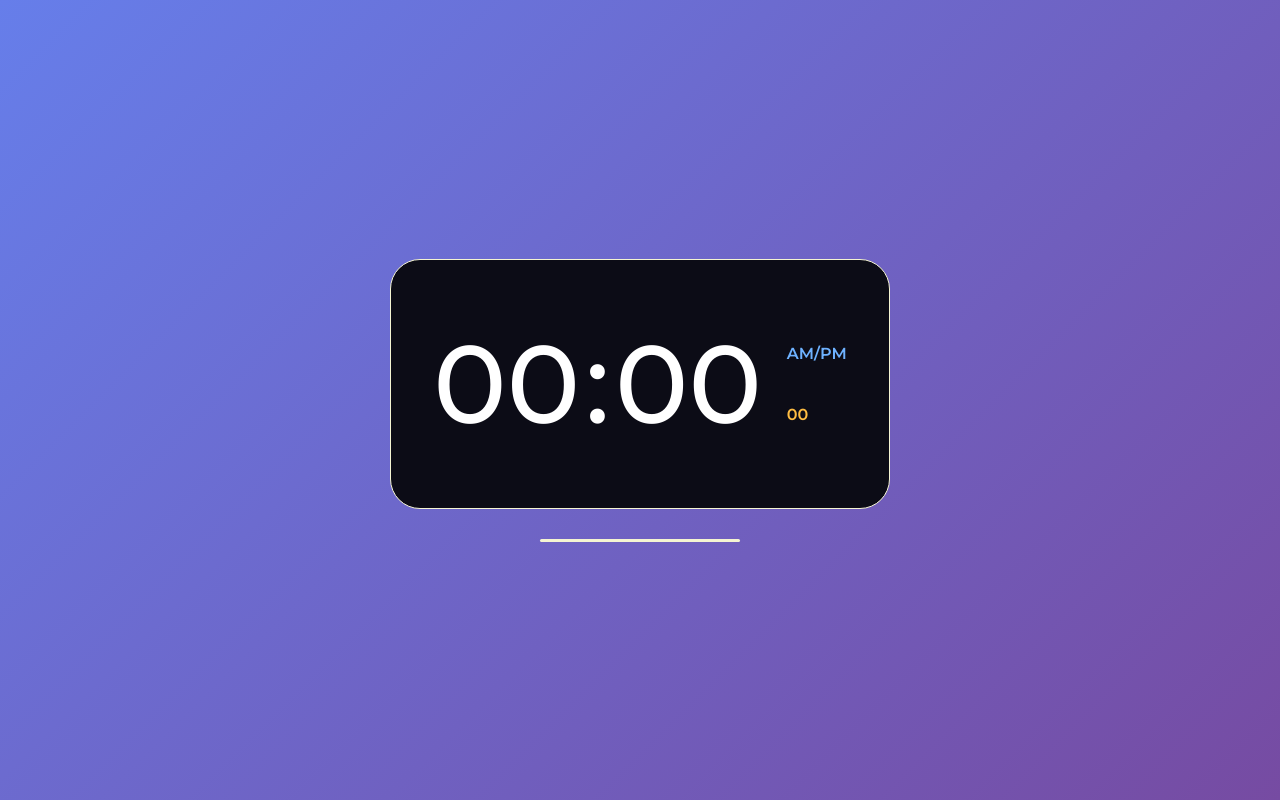
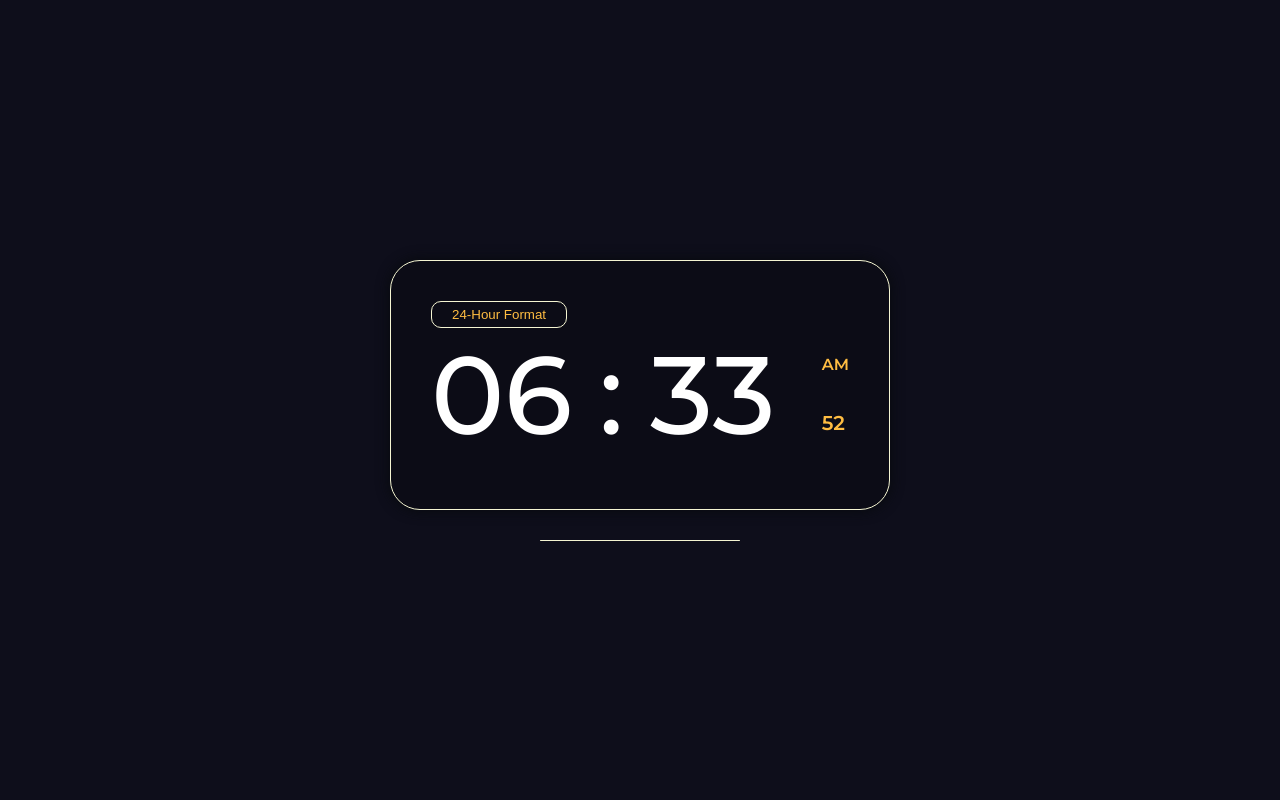
Before and after one commit to Kojoel/JavaScript-Hero-Time-Master, a plain HTML site: page index.html in a window 1280 px wide. Drawn offline with Linux system fonts and the light colour scheme.

Commit message:
Updating clock time

```diff
--- a/index.html
+++ b/index.html
@@ -11,6 +11,9 @@
 <body>
     <div class="container">
         <div class="digital-clock">
+            <div class="timeFormat">
+                <button id="changeFormat">24-Hour Format</button>
+            </div>
             <div class="time montserrat">
                 <span class="hour">00</span>
                 <span class="dots">:</span>
--- a/main.js
+++ b/main.js
@@ -1,35 +1,32 @@
 const digitalClock = document.querySelector('.digital-clock');
-const hour = document.querySelector('.hour');
-const minutes = document.querySelector('.minutes');
-const seconds = document.querySelector('.seconds');
+const clockhours = document.querySelector('.hour');
+const clockminutes = document.querySelector('.minutes');
+const clockseconds = document.querySelector('.seconds');
+const timeFormat = document.querySelector('.time-format');
 
 // console.log(hour.textContent, minutes.textContent, seconds.textContent);
 
-const date = new Date()
-console.log(date);
+function updateTime(callback){
+    setInterval(() => {
+        const date = new Date();
+        const myhours = date.getHours();
+        const myminutes = date.getMinutes();
+        const myseconds = date.getSeconds();
+        callback(myhours, myminutes, myseconds);
+        // console.log(myhours, myminutes, myseconds);
 
-const myhours = date.getHours();
-const myminutes = date.getMinutes();
-const myseconds = date.getSeconds();
-console.log(myhours);
-console.log(myminutes);
-console.log(myseconds);
-
-const mydate = date.toLocaleDateString();
-console.log(mydate);
+        // return myhours, myminutes, myseconds;
+    }, 1000);
+}
 
 //Object Oriented Clock
 function clock() {
-    this.hours = myhours;
-    this.minutes = myminutes;
-    this.seconds = myseconds;
+    this.hours = 0;
+    this.minutes = 0;
+    this.seconds = 0;
+    console.log(this.hours, this.minutes, this.seconds);
 }
 
-//Accessing properties of instance newClock
-const newClock = new clock();
-// console.log(newClock.hours);
-// console.log(newClock.minutes);
-// console.log(newClock.seconds);
 
 //Adding new methods to clock object
 Object.defineProperties(clock.prototype, {
@@ -38,7 +35,7 @@ Object.defineProperties(clock.prototype, {
             const formattedHours = this.hours.toString().padStart(2, '0');
             const formattedMinutes = this.minutes.toString().padStart(2, '0');
             const formattedSeconds = this.seconds.toString().padStart(2, '0');
-
+            console.log(formattedHours);
             return `${formattedHours}:${formattedMinutes}:${formattedSeconds}`;
         },
         writeable: true,
@@ -61,10 +58,48 @@ Object.defineProperties(clock.prototype, {
         writeable: true,
         configuration: true,
         enumerable: false
+    },
+    update: {
+        value: function(hours, minutes, seconds) {
+            this.hours = hours;
+            this.minutes = minutes;
+            this.seconds = seconds;
+            this.display();
+        },
+        writeable: true,
+        configuration: true,
+        enumerable: false
+    },
+    display: {
+        value: function() {
+            clockhours.textContent = this.hours.toString().padStart(2, '0');
+            clockminutes.textContent = this.minutes.toString().padStart(2, '0');
+            clockseconds.textContent = this.seconds.toString().padStart(2, '0');
+            timeFormat.textContent = this.get12HourTime();
+        }
     }
 })
 
-// console.log(clock);
-// console.log(newClock.getFormattedTime());
-// console.log(newClock.get12HourTime());
-// console.log(newClock.hours);
+
+
+//Accessing properties of instance newClock
+const newClock = new clock();
+console.log(newClock);
+// console.log(newClock.minutes);
+// console.log(newClock.seconds);
+
+
+//updating time every second
+updateTime((hours, minutes, seconds) => {
+    newClock.update(hours, minutes, seconds);
+});
+
+
+
+
+
+
+
+
+
+// Adding feature: 12/24 hour format, time zone, colors
--- a/style.css
+++ b/style.css
@@ -29,9 +29,8 @@ body{
     align-items: center;
     justify-content: center;
     gap: 30px;
-    background-image: linear-gradient(135deg, #667eea 0%, #764ba2 100%);
+    /* background-image: linear-gradient(135deg, #667eea 0%, #764ba2 100%); */
 }
-
 
 
 .digital-clock {
@@ -40,13 +39,39 @@ body{
     height: 250px;
     border-radius: 30px;
     border: 1px solid rgb(245, 245, 210);
+    padding: 0 40px;
+    box-shadow: 0 0 12px 2px rgb(9, 11, 16)
 }
 
+
+.timeFormat{
+    /* background-color: red; */
+    display: flex;
+    justify-content: left;
+    margin: 40px 0 0 0;
+}
+
+.timeFormat #changeFormat{
+    color: rgb(255, 189, 66);
+    padding: 5px 20px;
+    background-color: transparent;
+    border-radius: 10px;
+    border: 1px solid rgb(245, 245, 210);
+}
+.timeFormat #changeFormat:hover{
+    background-color: rgb(22, 22, 22);
+    cursor: pointer;
+    transition: .1s;
+}
+
+
+
 .time {
+    /* background-color: blue; */
     display: flex;
     width: 100%;
-    height: 100%;
-    justify-content: center;
+    height: fit-content;
+    justify-content: space-between;
     align-items: center;
     gap: 5px;
 }
@@ -66,16 +91,17 @@ body{
 }
 
 .time-format{
-    color: rgb(110, 178, 255);
+    color: rgb(255, 189, 66);
 }
 
 .seconds{
+    font-size: 20px;
     color: rgb(255, 189, 66);
 }
 
 .bottom-bar{
     width: 200px;
-    height: 3px;
+    height: 1px;
     background-color: rgb(245, 245, 210);
     border-radius: 8px;
 }
```
